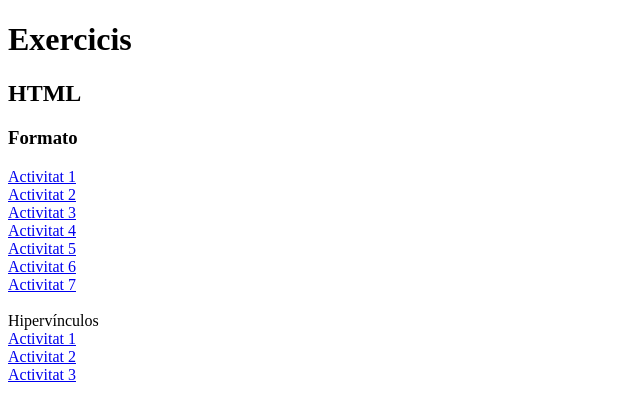
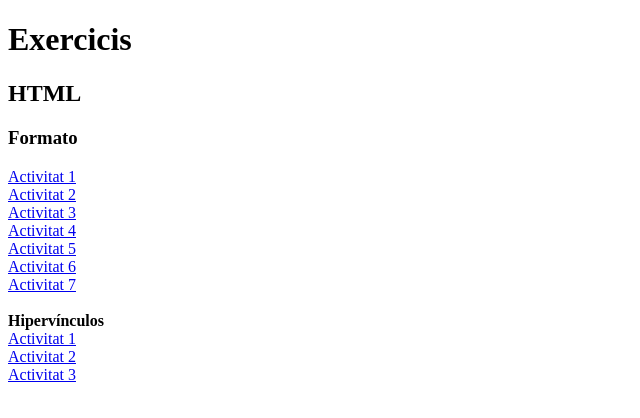
Before and after one commit to melanidy1/web3, a plain HTML site: page activitats/activitats.html in a window 1280 px wide. Shown: the full height of the page, 0-640 px from the left. Drawn offline with Linux system fonts and the light colour scheme.

Commit message:
Deploying to gh-pages from @ melanidy1/web3@8acd7bef9ee0d80b07c0eb5f48cefe9878ab0aa0 🚀

```diff
--- a/activitats/activitats.html
+++ b/activitats/activitats.html
@@ -25,7 +25,7 @@
     <a href="html/02_formato/act7.html"> Activitat 7</a>
 </br>
 </br>
-    </h3>Hipervínculos</h3>
+    </h3><strong>Hipervínculos</strong></h3>
 </br>
     <a href="html/03_Hipervínculos/act1.html"> Activitat 1</a>
 </br>
```
